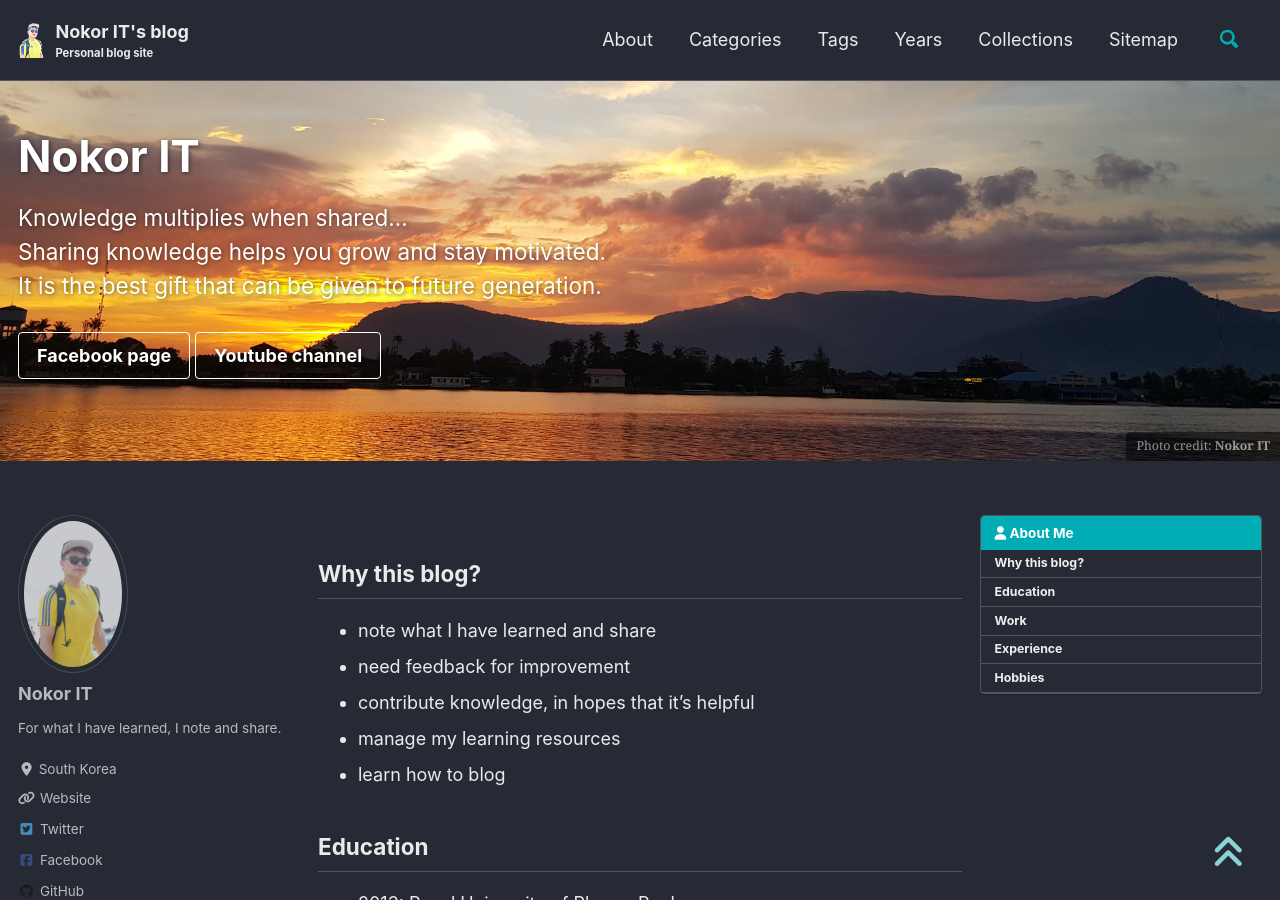
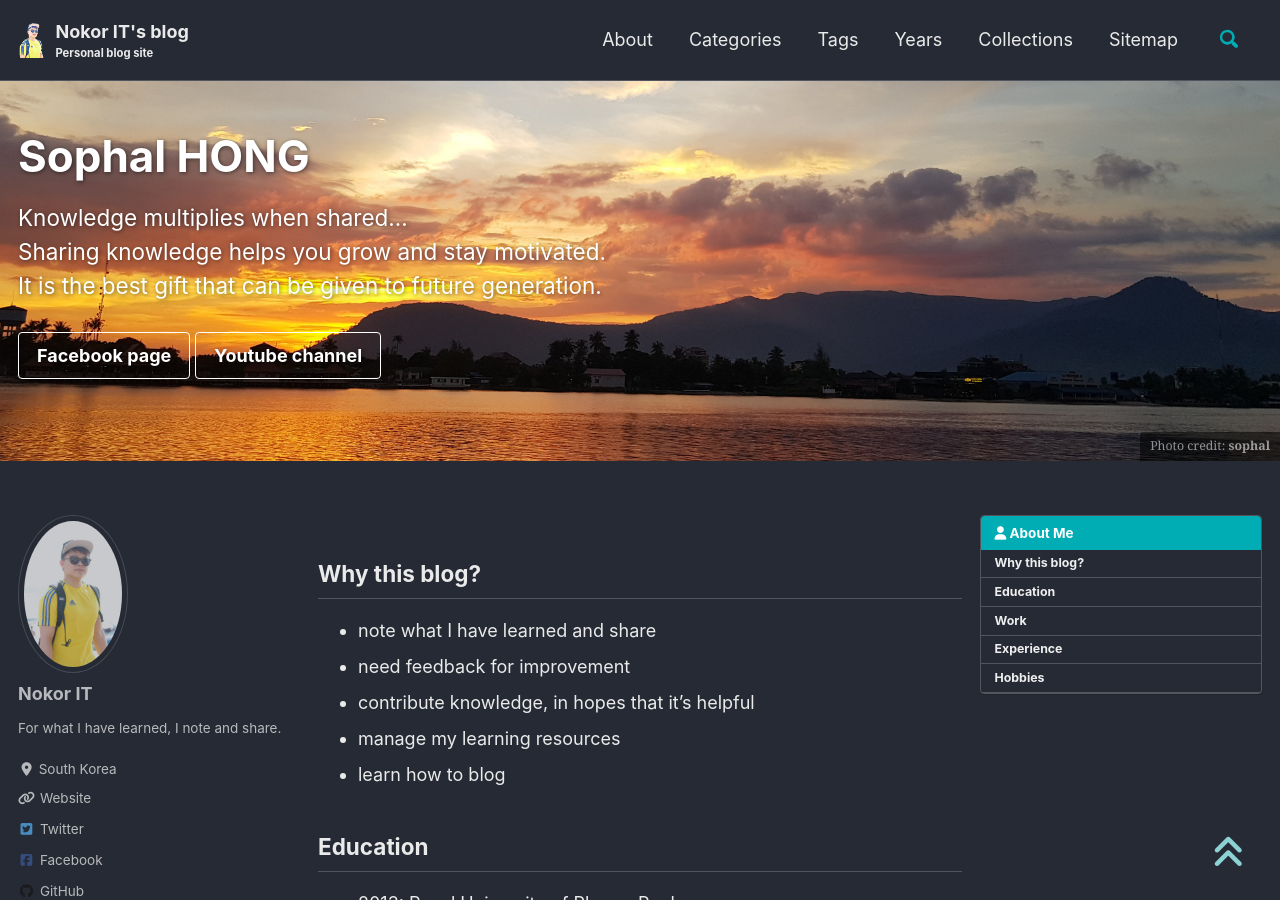
Before and after one commit to itkh/itkh.github.io, a Jekyll site: the page built from about.md, in a window 1280 px wide and 900 px high. Built offline with Jekyll 4.4.1, drawn with Linux system fonts in a browser that asks for light colours; cached includes are drawn as plain includes; nearby versions of some CDN libraries.

Commit message:
update about.md

```diff
--- a/about.md
+++ b/about.md
@@ -1,5 +1,5 @@
 ---
-title: "Nokor IT"
+title: "Sophal HONG"
 layout: single
 author_profile: true
 excerpt: |
@@ -8,7 +8,7 @@ excerpt: |
   It is the best gift that can be given to future generation.
 header:
   overlay_image: /assets/images/kampot_rsz.jpg
-  caption: "Photo credit: **Nokor IT**"
+  caption: "Photo credit: **sophal**"
   actions:
     - label: "Facebook page"
       url: "https://facebook.com/hongsophal"
```
